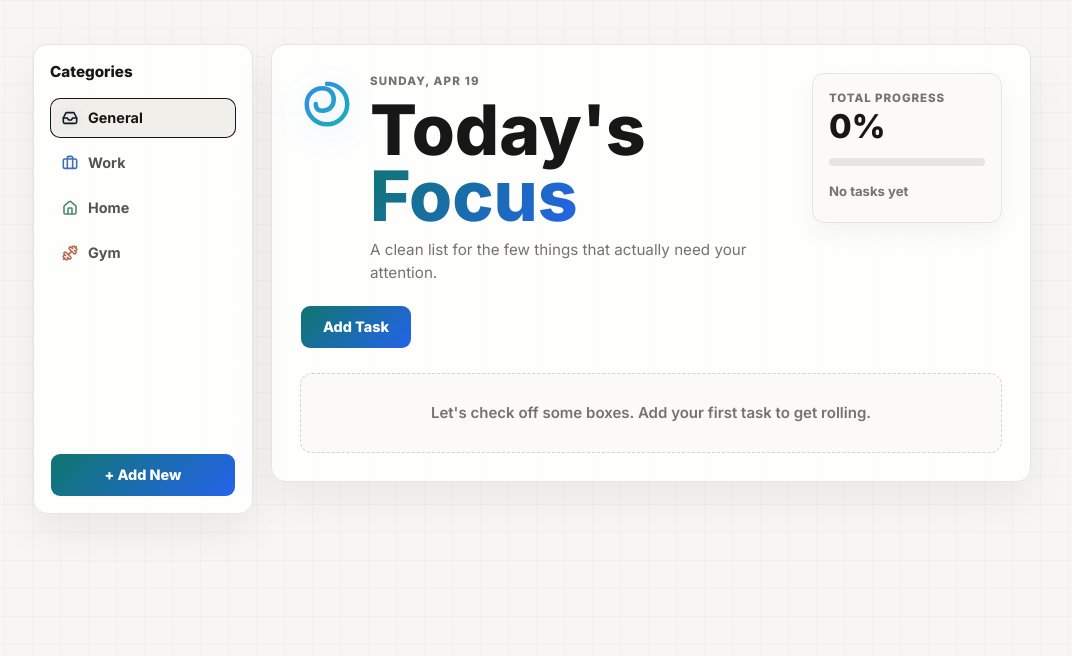
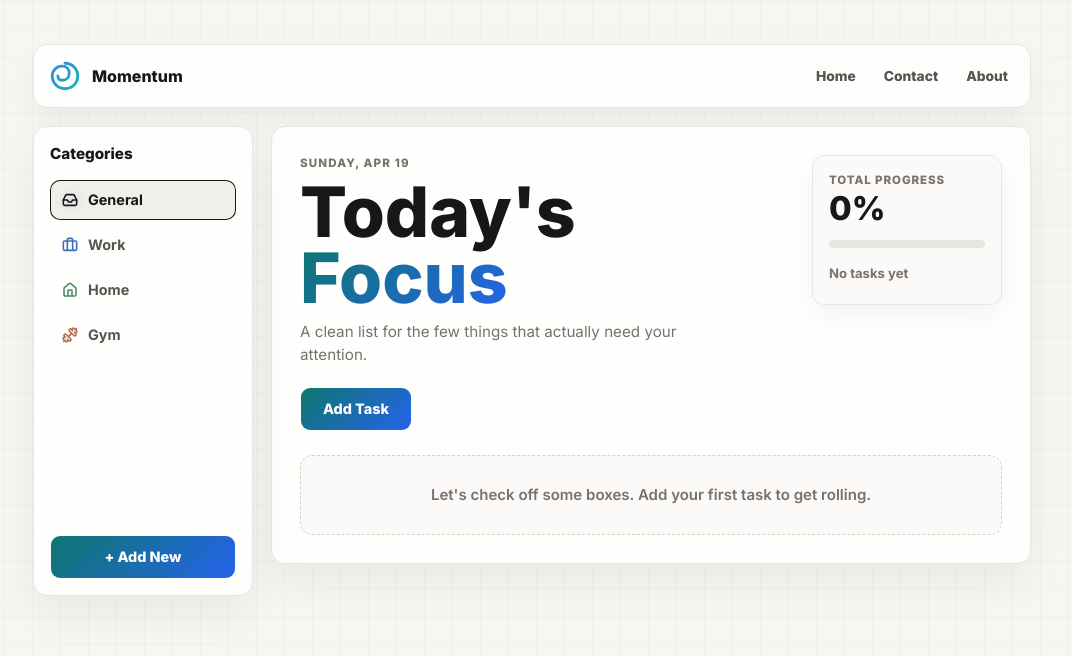
Before and after one commit to Chibbs13/todo-react, a React (Vite) app in the folder client/: page / in a window 1280 px wide. Both pictures are taken after a click on the button "Open Planner". Shown: the top 656 px of the page, without its empty margins (108-1180 px from the left). Built offline with nearby package versions, Linux system fonts and the light colour scheme.

Commit message:
Navigation bar for main page

```diff
--- a/client/src/App.css
+++ b/client/src/App.css
@@ -24,6 +24,107 @@ textarea {
 .app {
   min-height: 100vh;
   padding: 44px 18px;
+}
+
+.app-nav {
+  display: flex;
+  align-items: center;
+  justify-content: space-between;
+  gap: 18px;
+  width: min(100%, 998px);
+  margin: 0 auto 18px;
+  padding: 10px 12px;
+  border: 1px solid #e7e5df;
+  border-radius: 14px;
+  background: rgba(255, 255, 255, 0.86);
+  box-shadow: 0 14px 34px rgba(23, 23, 23, 0.05);
+}
+
+.app-brand {
+  display: inline-flex;
+  align-items: center;
+  gap: 10px;
+  min-width: 0;
+  padding: 4px 6px 4px 2px;
+  border: 0;
+  border-radius: 10px;
+  background: transparent;
+  color: #171717;
+  cursor: pointer;
+  font-size: 1rem;
+  font-weight: 850;
+  transition:
+    background 0.16s ease,
+    color 0.16s ease;
+}
+
+.app-brand:hover {
+  background: #f5f4ef;
+}
+
+.app-nav-logo {
+  width: 34px;
+  height: 34px;
+  flex: 0 0 auto;
+  transition: transform 0.4s ease;
+}
+
+.app-brand:hover .app-nav-logo {
+  transform: rotate(15deg) scale(1.05);
+}
+
+.app-nav-actions {
+  display: flex;
+  align-items: center;
+  gap: 8px;
+}
+
+.app-nav-link,
+.app-nav-primary {
+  border: 0;
+  border-radius: 8px;
+  background: transparent;
+  cursor: pointer;
+  font-size: 0.86rem;
+  font-weight: 800;
+  transition:
+    background 0.16s ease,
+    border-color 0.16s ease,
+    box-shadow 0.16s ease,
+    color 0.16s ease,
+    transform 0.16s ease;
+}
+
+.app-nav-link {
+  padding: 8px 10px;
+  color: #57534e;
+}
+
+.app-nav-link:hover {
+  background: #f5f4ef;
+  color: #171717;
+}
+
+.app-brand:focus-visible,
+.app-nav-link:focus-visible,
+.app-nav-primary:focus-visible {
+  outline: 3px solid rgba(37, 99, 235, 0.22);
+  outline-offset: 3px;
+}
+
+.app-nav-primary {
+  padding: 9px 13px;
+  background: linear-gradient(135deg, #0f766e, #2563eb);
+  background-clip: padding-box;
+  color: #ffffff;
+}
+
+.app-nav-primary:hover {
+  border-color: rgba(47, 214, 187, 0.9);
+  box-shadow:
+    0 0 0 3px rgba(47, 214, 187, 0.22),
+    0 0 22px rgba(37, 99, 235, 0.32);
+  transform: translateY(-1px);
 }
 
 .landing-page {
@@ -1369,6 +1470,10 @@ textarea {
     padding: 24px 14px;
   }
 
+  .app-nav {
+    margin-bottom: 14px;
+  }
+
   .dashboard-layout {
     display: flex;
     flex-direction: column;
@@ -1433,6 +1538,27 @@ textarea {
 }
 
 @media (max-width: 620px) {
+  .app-nav {
+    align-items: stretch;
+    flex-direction: column;
+    gap: 10px;
+  }
+
+  .app-brand {
+    justify-content: center;
+    padding: 5px;
+  }
+
+  .app-nav-actions {
+    width: 100%;
+  }
+
+  .app-nav-link,
+  .app-nav-primary {
+    flex: 1;
+    text-align: center;
+  }
+
   .todo-title {
     font-size: 1.7rem;
   }
--- a/client/src/App.jsx
+++ b/client/src/App.jsx
@@ -439,6 +439,33 @@ function App() {
 
   return (
     <main className="app">
+      <nav className="app-nav" aria-label="Application navigation">
+        <button
+          className="app-brand"
+          type="button"
+          onClick={() => setHasEnteredApp(false)}
+        >
+          <Logo className="app-nav-logo" />
+          <span>Momentum</span>
+        </button>
+
+        <div className="app-nav-actions">
+          <button
+            className="app-nav-link"
+            type="button"
+            onClick={() => setHasEnteredApp(false)}
+          >
+            Home
+          </button>
+          <button className="app-nav-link" type="button">
+            Contact
+          </button>
+          <button className="app-nav-link" type="button">
+            About
+          </button>
+        </div>
+      </nav>
+
       <div className="dashboard-layout">
         <CategorySidebar
           categories={categories}
@@ -454,8 +481,6 @@ function App() {
         <div className="todo-container">
           <div className="todo-top-row">
             <div className="todo-header">
-              <Logo className="app-logo" />
-
               <div className="todo-heading">
                 <p className="todo-date">{todayLabel}</p>
                 <h1 className="todo-title">
```
